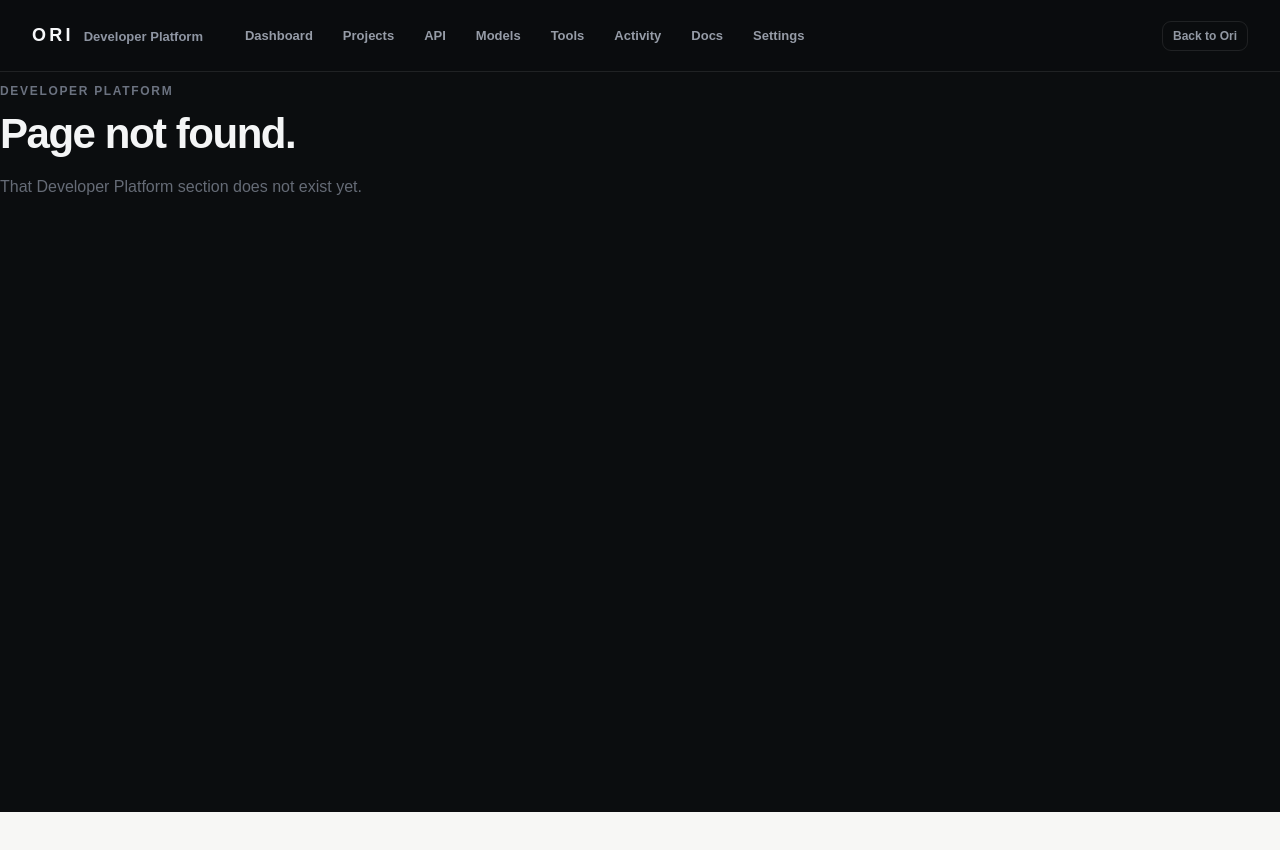
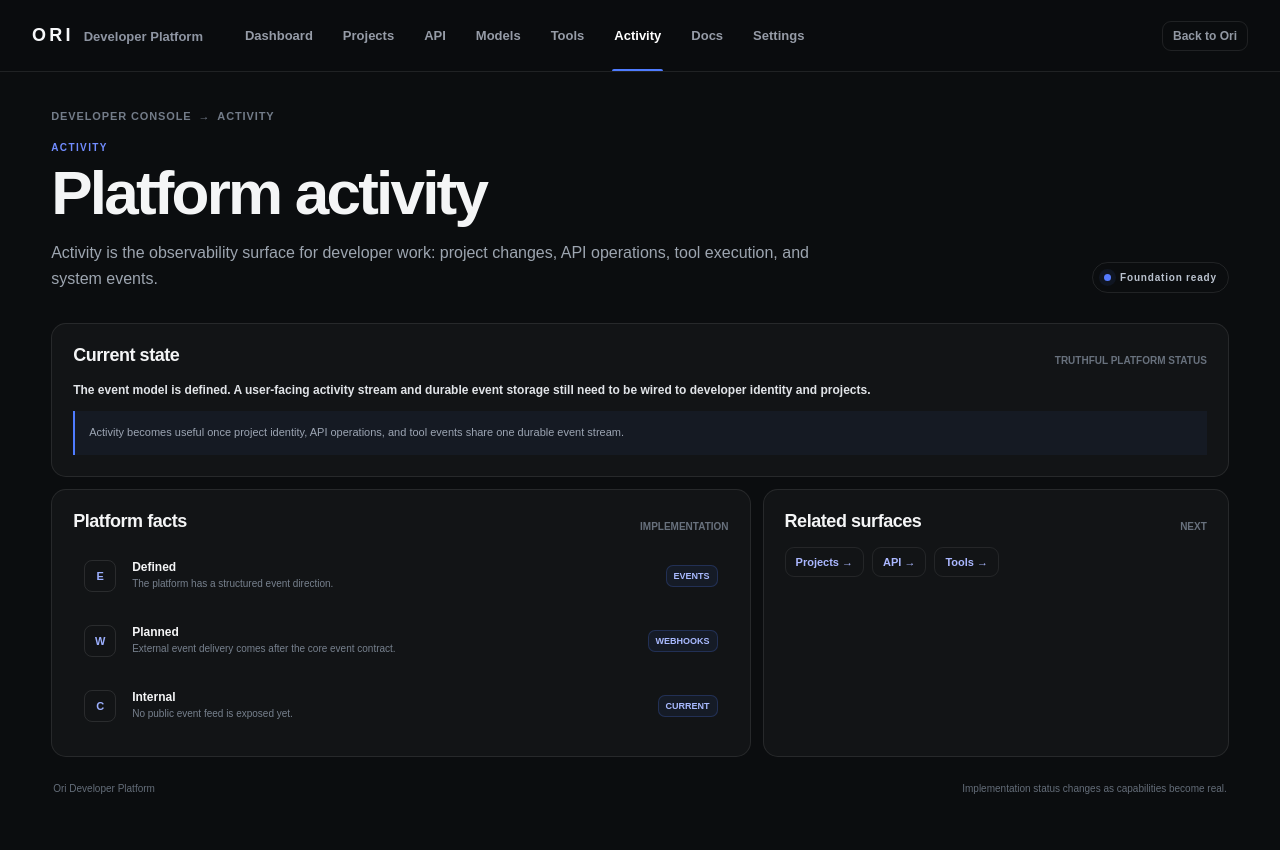
Before and after one commit to 30lnewcomb-byte/ori-platform, a Next.js app in the folder apps/web/: page /developer/activity in a window 1280 px wide. Before the commit this address had no page. Shown: the top 850 px of the page. Before the commit the page ends 812 px from the top, so only its background shows below. Built offline with nearby package versions, Linux system fonts and the light colour scheme; a web font is replaced by a local one.

Commit message:
Build real Developer Platform resource pages

```diff
--- a/apps/web/app/developer/[section]/page.tsx
+++ b/apps/web/app/developer/[section]/page.tsx
@@ -1,65 +1,225 @@
+import { notFound } from 'next/navigation'
 import DeveloperShell from '../../../components/developer-shell'
+import styles from '../resource.module.css'
 
-const sections = {
+type Resource = {
+  label: string
+  eyebrow: string
+  title: string
+  description: string
+  status: string
+  statusTone?: 'ready' | 'building'
+  summary: string
+  facts: { label: string; value: string; detail: string }[]
+  links: { label: string; href: string }[]
+  code?: string
+  note?: string
+}
+
+const resources: Record<string, Resource> = {
   projects: {
     label: 'Projects',
     eyebrow: 'PROJECTS',
-    title: 'Developer projects',
-    text: 'Project management for applications built with Ori. The platform model is defined; the full project workspace is still in development.',
+    title: 'Project workspaces',
+    description: 'Projects are the durable unit for applications built with Ori. They are designed to own configuration, credentials, tools, model access, and activity.',
+    status: 'Foundation ready',
+    statusTone: 'ready',
+    summary: 'The project model is defined, but durable developer project storage and account-scoped creation are not enabled yet.',
+    facts: [
+      { label: 'UNIT', value: 'Project', detail: 'The top-level boundary for developer resources.' },
+      { label: 'CURRENT', value: '0', detail: 'No developer projects are provisioned yet.' },
+      { label: 'DESIGNED FOR', value: 'Apps', detail: 'Each app gets its own resources and credentials.' },
+    ],
+    links: [
+      { label: 'Authentication', href: '/developer/authentication' },
+      { label: 'API direction', href: '/developer/api' },
+      { label: 'Developer docs', href: '/developer/docs' },
+    ],
+    note: 'No project creation button is presented as live until account identity and project persistence are connected.'
   },
   api: {
     label: 'API',
     eyebrow: 'API',
-    title: 'Ori API',
-    text: 'The public API surface will provide stable, versioned access to Ori capabilities. The contract is being designed before live credentials and endpoints are exposed.',
+    title: 'Ori API surface',
+    description: 'The public API is being designed as a stable, versioned contract in front of Ori capabilities. Internal runtime routes remain implementation details.',
+    status: 'In development',
+    statusTone: 'building',
+    summary: 'The current production boundary is server-side. The stable developer API should be project-scoped and versioned before external credentials are issued.',
+    facts: [
+      { label: 'PUBLIC', value: 'Building', detail: 'No stable public developer contract is released yet.' },
+      { label: 'VERSION', value: 'v1', detail: 'Planned namespace for the first stable public contract.' },
+      { label: 'AUTH', value: 'Project', detail: 'Planned project-scoped credentials and permissions.' },
+    ],
+    links: [
+      { label: 'Authentication', href: '/developer/authentication' },
+      { label: 'Models', href: '/developer/models' },
+      { label: 'Tools', href: '/developer/tools' },
+    ],
+    code: 'POST /v1/chat\nAuthorization: Bearer <project-key>\nContent-Type: application/json\n\n{\n  "messages": [\n    { "role": "user", "content": "Hello, Ori." }\n  ]\n}',
+    note: 'This request shape illustrates the intended developer contract. It is not a released public endpoint.'
   },
   tools: {
     label: 'Tools',
     eyebrow: 'TOOLS',
     title: 'Tool connections',
-    text: 'Explicit tool interfaces will let applications connect approved capabilities to Ori with clear permissions and execution boundaries.',
+    description: 'Tools are explicit capabilities connected through defined interfaces, validation, and execution boundaries.',
+    status: 'Internal tools ready',
+    statusTone: 'ready',
+    summary: 'Ori currently has two internal server-side tool interfaces. The model proposes a call; the platform validates and commits execution.',
+    facts: [
+      { label: 'TOOLS', value: '2', detail: 'Current internal interfaces.' },
+      { label: 'EXECUTION', value: 'Server', detail: 'Tools never execute directly in the browser.' },
+      { label: 'CONTROL', value: 'Validated', detail: 'The platform keeps model output separate from execution permission.' },
+    ],
+    links: [
+      { label: 'Models', href: '/developer/models' },
+      { label: 'API', href: '/developer/api' },
+      { label: 'Architecture', href: '/developer/docs' },
+    ],
+    code: 'run_sandbox_command\nwrite_workspace_file',
+    note: 'These are internal platform interfaces, not public developer tools yet.'
   },
   models: {
     label: 'Models',
     eyebrow: 'MODELS',
-    title: 'Intelligence access',
-    text: 'Model and intelligence access will sit behind the platform boundary. Live model connections are not exposed yet.',
+    title: 'Ori intelligence',
+    description: 'Model access sits behind the Ori Platform boundary. The current stack contains Ori-native learned models running in the private intelligence runtime.',
+    status: '2 internal models',
+    statusTone: 'ready',
+    summary: 'Two internal models are currently part of the Ori intelligence stack; their runtime access is not exposed directly to the browser.',
+    facts: [
+      { label: 'ORI-CORE', value: 'Classifier', detail: 'Learned TensorFlow/Keras conversation and intent classification.' },
+      { label: 'ORI-SMALL', value: 'Generator', detail: 'Compact decoder-only Transformer for Ori generation.' },
+      { label: 'ACCESS', value: 'Private', detail: 'Model runtime remains behind the server-side platform boundary.' },
+    ],
+    links: [
+      { label: 'API direction', href: '/developer/api' },
+      { label: 'Activity', href: '/developer/activity' },
+      { label: 'Docs', href: '/developer/docs' },
+    ],
+    code: 'ori-core\nTensorFlow / Keras classifier\n\nori-small\n2048 vocab · context 256\nd_model 192 · 4 heads · 4 blocks',
+    note: 'Model architecture and training status are documented separately from future public model availability.'
   },
-  events: {
-    label: 'Events',
-    eyebrow: 'EVENTS',
-    title: 'Platform events',
-    text: 'Events will provide a structured way to observe project, tool, API, and system activity, with webhooks planned later.',
+  activity: {
+    label: 'Activity',
+    eyebrow: 'ACTIVITY',
+    title: 'Platform activity',
+    description: 'Activity is the observability surface for developer work: project changes, API operations, tool execution, and system events.',
+    status: 'Foundation ready',
+    statusTone: 'ready',
+    summary: 'The event model is defined. A user-facing activity stream and durable event storage still need to be wired to developer identity and projects.',
+    facts: [
+      { label: 'EVENTS', value: 'Defined', detail: 'The platform has a structured event direction.' },
+      { label: 'WEBHOOKS', value: 'Planned', detail: 'External event delivery comes after the core event contract.' },
+      { label: 'CURRENT', value: 'Internal', detail: 'No public event feed is exposed yet.' },
+    ],
+    links: [
+      { label: 'Projects', href: '/developer/projects' },
+      { label: 'API', href: '/developer/api' },
+      { label: 'Tools', href: '/developer/tools' },
+    ],
+    note: 'Activity becomes useful once project identity, API operations, and tool events share one durable event stream.'
   },
-} as const
-
-type SectionKey = keyof typeof sections
+  authentication: {
+    label: 'Authentication',
+    eyebrow: 'AUTHENTICATION',
+    title: 'Developer identity & access',
+    description: 'Authentication is the security boundary between a developer, their projects, and Ori platform resources.',
+    status: 'Designing',
+    statusTone: 'building',
+    summary: 'The intended model uses developer identity, project-scoped credentials, least privilege, rotation, and revocation.',
+    facts: [
+      { label: 'IDENTITY', value: 'Developer', detail: 'A developer account is the parent identity.' },
+      { label: 'CREDENTIALS', value: 'Project', detail: 'Keys should belong to a project, not the entire platform.' },
+      { label: 'SECRETS', value: 'Server-side', detail: 'Runtime and provider secrets never reach the browser.' },
+    ],
+    links: [
+      { label: 'Projects', href: '/developer/projects' },
+      { label: 'API', href: '/developer/api' },
+      { label: 'Settings', href: '/developer/settings' },
+    ],
+    code: 'Developer identity\n        ↓\nProject-scoped credential\n        ↓\nOri Developer API\n        ↓\nPlatform services',
+    note: 'The internal ORI_INTELLIGENCE_API_KEY is a Vercel-to-TensorFlow server secret. It is not a developer API key.'
+  },
+  settings: {
+    label: 'Settings',
+    eyebrow: 'SETTINGS',
+    title: 'Developer settings',
+    description: 'Configuration for the Developer Platform belongs here once developer identity and project persistence are active.',
+    status: 'Foundation',
+    statusTone: 'building',
+    summary: 'The settings surface is intentionally honest today: there are no account or project controls exposed until the corresponding backend exists.',
+    facts: [
+      { label: 'PROFILE', value: 'Planned', detail: 'Developer identity settings come with authentication.' },
+      { label: 'API KEYS', value: 'Planned', detail: 'Project credential management comes with the public API.' },
+      { label: 'SECURITY', value: 'Private', detail: 'Internal runtime secrets stay outside this UI.' },
+    ],
+    links: [
+      { label: 'Authentication', href: '/developer/authentication' },
+      { label: 'Projects', href: '/developer/projects' },
+      { label: 'Docs', href: '/developer/docs' },
+    ],
+    note: 'This page deliberately does not expose provider credentials, Render secrets, VM credentials, or internal API keys.'
+  },
+}
 
 export default async function DeveloperSectionPage({ params }: { params: Promise<{ section: string }> }) {
   const { section } = await params
-  const data = sections[section as SectionKey]
-
-  if (!data) {
-    return (
-      <DeveloperShell active="Overview">
-        <div style={{ maxWidth: 720 }}>
-          <p style={{ color: '#6b7280', fontSize: 12, fontWeight: 700, letterSpacing: '.14em' }}>DEVELOPER PLATFORM</p>
-          <h1>Page not found.</h1>
-          <p style={{ color: '#656b76', lineHeight: 1.6 }}>That Developer Platform section does not exist yet.</p>
-        </div>
-      </DeveloperShell>
-    )
-  }
+  const data = resources[section]
+  if (!data) notFound()
 
   return (
     <DeveloperShell active={data.label}>
-      <div style={{ maxWidth: 820 }}>
-        <p style={{ color: '#6b7280', fontSize: 12, fontWeight: 700, letterSpacing: '.14em' }}>{data.eyebrow}</p>
-        <h1 style={{ margin: '0 0 14px', fontSize: 'clamp(34px, 5vw, 56px)', letterSpacing: '-.04em' }}>{data.title}</h1>
-        <p style={{ color: '#656b76', lineHeight: 1.7, maxWidth: 680 }}>{data.text}</p>
-        <div style={{ marginTop: 30, padding: 22, background: '#fff', border: '1px solid #e5e8ed', borderRadius: 16 }}>
-          <strong>In development</strong>
-          <p style={{ margin: '8px 0 0', color: '#747b86', lineHeight: 1.6 }}>This page is part of the Developer Platform navigation now, but the underlying capability is not live yet.</p>
+      <div className={styles.page}>
+        <div className={styles.inner}>
+          <a className={styles.breadcrumb} href="/developer/dashboard">Developer Console <span>→</span> {data.label}</a>
+          <header className={styles.header}>
+            <div>
+              <p className={styles.eyebrow}>{data.eyebrow}</p>
+              <h1>{data.title}</h1>
+              <p className={styles.lede}>{data.description}</p>
+            </div>
+            <div className={styles.state}><span className={styles.dot} />{data.status}</div>
+          </header>
+
+          <div className={styles.grid}>
+            <section className={[styles.panel, styles.panelFull].join(' ')}>
+              <div className={styles.panelHeader}><h2>Current state</h2><span>TRUTHFUL PLATFORM STATUS</span></div>
+              <div className={styles.copy}><strong>{data.summary}</strong>{data.note && <div className={styles.note}>{data.note}</div>}</div>
+            </section>
+
+            <section className={styles.panel}>
+              <div className={styles.panelHeader}><h2>Platform facts</h2><span>IMPLEMENTATION</span></div>
+              <div className={styles.list}>
+                {data.facts.map((fact) => (
+                  <div className={styles.row} key={fact.label}>
+                    <span className={styles.icon}>{fact.label.slice(0,1)}</span>
+                    <div><strong>{fact.value}</strong><small>{fact.detail}</small></div>
+                    <span className={[styles.badge, data.statusTone === 'ready' ? styles.badgeReady : ''].join(' ')}>{fact.label}</span>
+                  </div>
+                ))}
+              </div>
+            </section>
+
+            <section className={styles.panel}>
+              <div className={styles.panelHeader}><h2>Related surfaces</h2><span>NEXT</span></div>
+              <div className={styles.links}>
+                {data.links.map((link) => <a className={styles.link} href={link.href} key={link.href + link.label}>{link.label} →</a>)}
+              </div>
+            </section>
+
+            {data.code && (
+              <section className={styles.panel}>
+                <div className={styles.panelHeader}><h2>Interface shape</h2><span>REFERENCE</span></div>
+                <pre className={styles.code}>{data.code}</pre>
+              </section>
+            )}
+          </div>
+
+          <footer className={styles.footer}>
+            <span>Ori Developer Platform</span>
+            <span>Implementation status changes as capabilities become real.</span>
+          </footer>
         </div>
       </div>
     </DeveloperShell>
```
